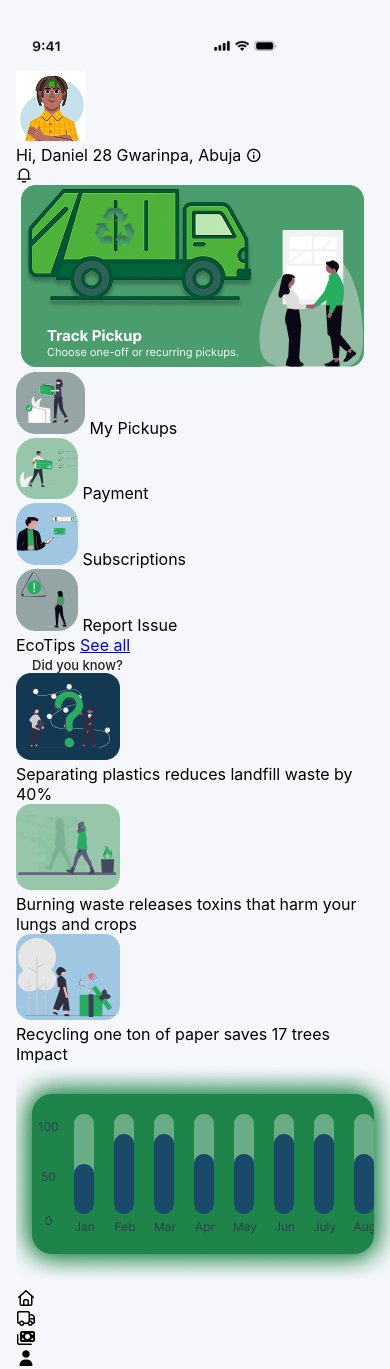
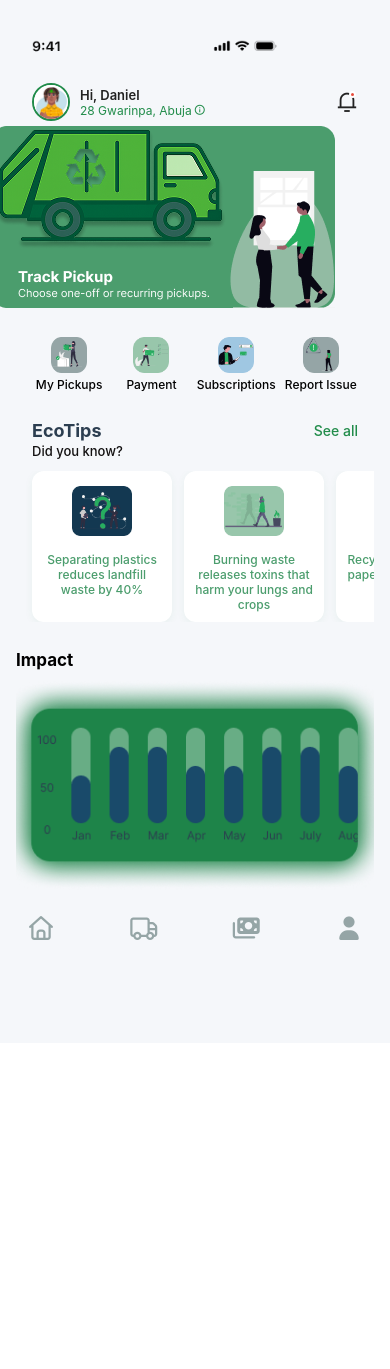
Before and after one commit to uniquesamjohn/ecocycle, a plain HTML site: page HOME PAGE/index.html in a window 390 px wide. After the commit the page ends 1043 px from the top, so only its background shows below. Drawn offline with nearby package versions, Linux system fonts and the light colour scheme.

Commit message:
feat: refactor HTML structure and enhance CSS styles for improved layout and responsiveness

```diff
--- a/HOME PAGE/index.html
+++ b/HOME PAGE/index.html
@@ -1,37 +1,52 @@
 <!DOCTYPE html>
 <html lang="en">
-
   <head>
-  <meta charset="UTF-8">
-  <meta name="viewport" content="width=device-width, initial-scale=1.0">
+    <meta charset="UTF-8" />
+    <meta name="viewport" content="width=device-width, initial-scale=1.0" />
     <title>Document</title>
     <link rel="stylesheet" href="styles.css" />
-  <link rel="stylesheet" href="https://cdnjs.cloudflare.com/ajax/libs/font-awesome/7.0.1/css/all.min.css"
+    <link
+      rel="stylesheet"
+      href="https://cdnjs.cloudflare.com/ajax/libs/font-awesome/7.0.1/css/all.min.css"
       integrity="sha512-2SwdPD6INVrV/lHTZbO2nodKhrnDdJK9/kg2XD1r9uGqPo1cUbujc+IYdlYdEErWNu69gVcYgdxlmVmzTWnetw=="
-    crossorigin="anonymous" referrerpolicy="no-referrer" />
-  <link rel="stylesheet" href="https://cdnjs.cloudflare.com/ajax/libs/remixicon/4.6.0/remixicon.css"
+      crossorigin="anonymous"
+      referrerpolicy="no-referrer"
+    />
+    <link
+      rel="stylesheet"
+      href="https://cdnjs.cloudflare.com/ajax/libs/remixicon/4.6.0/remixicon.css"
       integrity="sha512-kJlvECunwXftkPwyvHbclArO8wszgBGisiLeuDFwNM8ws+wKIw0sv1os3ClWZOcrEB2eRXULYUsm8OVRGJKwGA=="
-    crossorigin="anonymous" referrerpolicy="no-referrer" />
+      crossorigin="anonymous"
+      referrerpolicy="no-referrer"
+    />
   </head>
 
   <body>
     <div class="body-container">
       <div class="status-bar">
-      <img src="../Figma Assets/status-bar.png" alt="status-bar" class="status-bar-img" />
+        <img
+          src="../Figma Assets/status-bar.png"
+          alt="status-bar"
+          class="status-bar-img"
+        />
       </div>
       <div class="header">
         <div class="profile-info">
-        <img src="../Figma Assets/Avater 1.png" alt="avatar" class="profile-avatar" />
+          <img
+            src="../Figma Assets/Avater 1.png"
+            alt="avatar"
+            class="profile-avatar"
+          />
           <div class="profile-details">
             <span class="greeting">Hi, Daniel</span>
-          <span class="location">28 Gwarinpa, Abuja <i class="ri-information-line"></i></span>
+            <span class="location"
+              >28 Gwarinpa, Abuja <i class="ri-information-line"></i
+            ></span>
           </div>
-
-
+        </div>
         <div class="notif-bell">
           <i class="ri-notification-3-line"></i>
           <span class="dot"></span>
-        </div>
         </div>
       </div>
 
@@ -64,47 +79,55 @@
         <span class="section-title">EcoTips</span>
         <a href="#" class="see-all">See all</a>
       </div>
-    <div style="margin-left:16px;font-size:13px;color:#222;font-weight:500;margin-top:2px;">Did you know?</div>
+      <div class="section-subtitle">Did you know?</div>
       <div class="eco-tips">
         <div class="eco-tip-card">
           <img src="../Figma Assets/eco1.png" alt="tip1" class="eco-tip-img" />
-        <div class="eco-tip-desc">Separating plastics reduces landfill waste by 40%</div>
+          <div class="eco-tip-desc">
+            Separating plastics reduces landfill waste by 40%
+          </div>
         </div>
         <div class="eco-tip-card">
           <img src="../Figma Assets/eco2.png" alt="tip2" class="eco-tip-img" />
-        <div class="eco-tip-desc">Burning waste releases toxins that harm your lungs and crops</div>
+          <div class="eco-tip-desc">
+            Burning waste releases toxins that harm your lungs and crops
+          </div>
         </div>
         <div class="eco-tip-card">
           <img src="../Figma Assets/eco3.png" alt="tip3" class="eco-tip-img" />
-        <div class="eco-tip-desc">Recycling one ton of paper saves 17 trees</div>
+          <div class="eco-tip-desc">
+            Recycling one ton of paper saves 17 trees
+          </div>
         </div>
       </div>
 
       <div class="impact-section">
         <div class="impact-title">Impact</div>
         <div class="impact-card">
-        <div class="impact-chart" id="impactChart">
-          <img src="../Figma Assets/chart.png" alt="impact chart" class="impact-chart-img" />
-        </div>
+          <img
+            src="../Figma Assets/chart.png"
+            alt="impact chart"
+            class="chart-img"
+          />
         </div>
       </div>
 
       <footer>
         <div class="nav-icons">
-        <div title="Home"><i class="fa-regular fa-house footer"></i></div>
-        <div title="Orders">
+          <div class="icons" title="Home">
+            <i class="fa-regular fa-house footer"></i>
+          </div>
+          <div class="icons" title="Orders">
             <i class="fa-regular fa-truck footer"></i>
           </div>
-        <div title="Bills">
+          <div class="icons" title="Bills">
             <i class="fa-solid fa-money-bills footer"></i>
           </div>
-        <div title="Profile">
+          <div class="icons" title="Profile">
             <i class="fa-solid fa-user footer"></i>
           </div>
         </div>
       </footer>
     </div>
-
   </body>
-
 </html>
--- a/HOME PAGE/styles.css
+++ b/HOME PAGE/styles.css
@@ -6,8 +6,9 @@
 :root {
   --background-color: #f5f7fa;
   --black-color: #000000;
-  --dark-tertiary: #1b7842;
+  --dark-tertiary: #1e8449;
   --light-primary-color: #06b047;
+  --icon-color: #95a5a6;
 }
 html {
   scroll-behavior: smooth;
@@ -33,10 +34,205 @@ body {
   margin-top: 20px;
   border-bottom-left-radius: 20px;
   border-bottom-right-radius: 20px;
+  position: relative;
 }
 .status-bar {
   justify-content: center;
   align-items: center;
+}
+.header {
+  display: flex;
+  align-items: center;
+  justify-content: space-between;
+  padding: 12px 16px 0 16px;
+}
+.profile-info {
+  display: flex;
+  align-items: center;
+  gap: 10px;
+}
+.profile-avatar {
+  width: 38px;
+  height: 38px;
+  border-radius: 50%;
+  object-fit: cover;
+  border: 2px solid #218c4a;
+}
+.profile-details {
+  display: flex;
+  flex-direction: column;
+  font-size: 13px;
+}
+.profile-details .greeting {
+  font-weight: 600;
+  color: #222;
+}
+.profile-details .location {
+  color: #218c4a;
+  font-size: 12px;
+  display: flex;
+  align-items: center;
+  gap: 2px;
+}
+.notif-bell {
+  font-size: 22px;
+  color: #222;
+  position: relative;
+}
+.notif-bell .dot {
+  position: absolute;
+  top: 2px;
+  right: 2px;
+  width: 7px;
+  height: 7px;
+  background: #e74c3c;
+  border-radius: 50%;
+  border: 2px solid #fff;
+}
+.pickup-img {
+  /* width: 90px;
+      height: 70px;
+      object-fit: contain;
+      border-radius: 10px;
+      background: #eaf7ef; */
+  display: flex;
+  align-items: center;
+  justify-content: center;
+  margin: 5px 0 10px 0;
+  width: 100%;
+  object-fit: contain;
+}
+.quick-actions {
+  display: flex;
+  justify-content: space-between;
+  margin: 18px 16px 0 16px;
+  gap: 8px;
+}
+.quick-action {
+  flex: 1;
+  /* background: #eaf7ef; */
+  border-radius: 12px;
+  padding: 10px 0 6px 0;
+  display: flex;
+  flex-direction: column;
+  align-items: center;
+  cursor: pointer;
+  transition: background 0.2s;
+}
+.quick-action:hover {
+  background: #d2f3de;
+}
+.quick-action img {
+  width: 36px;
+  height: 36px;
+  margin-bottom: 4px;
+}
+.quick-action span {
+  font-size: 12px;
+  color: var(--black-color);
+  font-weight: 500;
+}
+.section-title-row {
+  display: flex;
+  justify-content: space-between;
+  align-items: center;
+  margin: 22px 16px 0 16px;
+}
+.section-title {
+  font-size: 18px;
+  font-weight: 700;
+  color: #2c3e50;
+}
+.see-all {
+  font-size: 14px;
+  color: #218c4a;
+  font-weight: 500;
+  cursor: pointer;
+  text-decoration: none;
+}
+.section-subtitle {
+  color: #131111;
+  margin-left: 16px;
+  font-size: 13px;
+  font-weight: 500;
+  margin-top: 2px;
+}
+.eco-tips {
+  margin: 12px 0 0 0;
+  padding-left: 16px;
+  display: flex;
+  gap: 12px;
+  overflow-x: auto;
+  scrollbar-width: none;
+}
+.eco-tip-card {
+  min-width: 140px;
+  background: #fff;
+  border-radius: 12px;
+  box-shadow: 0 2px 8px rgba(33, 140, 74, 0.06);
+  padding: 10px 10px 10px 10px;
+  display: flex;
+  flex-direction: column;
+  align-items: center;
+  gap: 7px;
+}
+.eco-tip-img {
+  width: 60px;
+  height: 60px;
+  object-fit: contain;
+  margin-bottom: 4px;
+}
+.eco-tip-desc {
+  font-size: 12px;
+  color: #4b9d6d;
+  text-align: center;
+  font-weight: 500;
+}
+.impact-section {
+  margin: 28px 0 0 0;
+}
+.impact-title {
+  font-size: 17px;
+  font-weight: 700;
+  color: var(--black-color);
+  margin-bottom: 10px;
+}
+.chart-img {
+  object-fit: contain;
+  width: 100%;
+}
+
+footer {
+  margin-bottom: 0;
+}
+.nav-icons {
+  display: flex;
+  flex-direction: row;
+  justify-content: space-between;
+  align-items: center;
+  margin: 0 auto;
+  flex-wrap: wrap;
+  width: 100%;
+  max-width: 400px;
+  padding: 10px 0;
+  cursor: pointer;
+}
+.icons {
+  font-size: 24px;
+  padding: 10px;
+  border-radius: 50%;
+  color: var(--black-color);
+  transition: all 0.3s ease-in-out;
+}
+.icons:hover,
+.icons:focus {
+  background: var(--dark-tertiary);
+  font-weight: 900;
+  transform: scale(1.02);
+}
+
+.footer {
+  color: var(--icon-color);
 }
 
 @media (max-width: 400px) {
@@ -57,4 +253,8 @@ body {
     border-bottom-left-radius: 0;
     border-bottom-right-radius: 0;
   }
+  .pickup-img {
+    width: 70%;
+    margin-left: 20px;
+  }
 }
```
Lines whose indentation alone changed are shown as unchanged.
